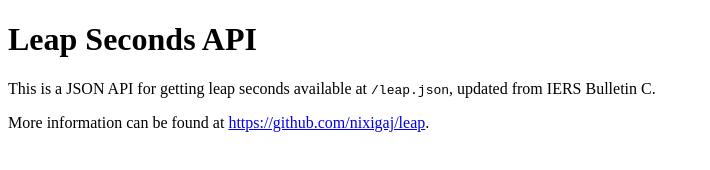
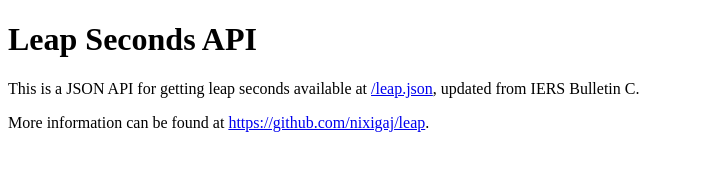
Before and after one commit to nixigaj/leap, a plain HTML site: page index.html in a window 1280 px wide. Shown: the whole page, without its empty margins (0-710 px from the left). Drawn offline with Linux system fonts and the light colour scheme.

Commit message:
Update index.html

```diff
--- a/index.html
+++ b/index.html
@@ -8,7 +8,7 @@
 </head>
 <body>
     <h1>Leap Seconds API</h1>
-    <p>This is a JSON API for getting leap seconds available at <code>/leap.json</code>, updated from IERS Bulletin C.</p>
+    <p>This is a JSON API for getting leap seconds available at <a href="/leap.json" target="_blank">/leap.json</a>, updated from IERS Bulletin C.</p>
     <p>More information can be found at <a href="https://github.com/nixigaj/leap" target="_blank">https://github.com/nixigaj/leap</a>.</p>
 </body>
 </html>
```
